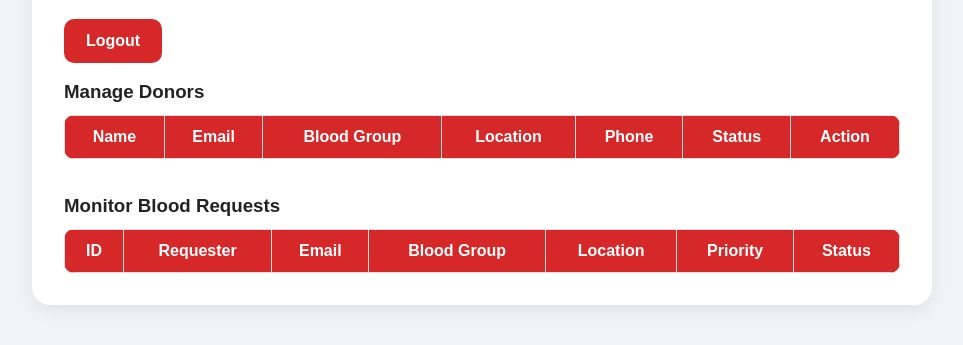
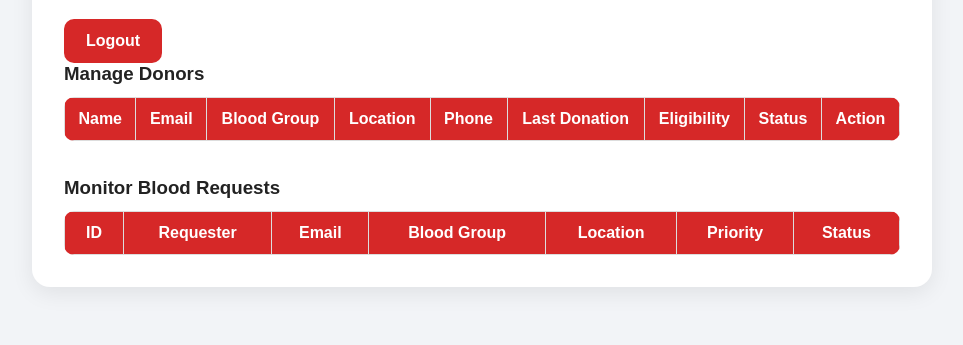
Before and after one commit to mihir1428/Blood-Donor-System, a plain HTML site: page Frontend/admin.html in a window 1280 px wide. Shown: the part 107-452 px from the top of the page, without its empty margins (158-1121 px from the left). Drawn offline with Linux system fonts and the light colour scheme; no server answers; sample sign-in values are in the browser's storage.

Commit message:
Update admin.html

```diff
--- a/Frontend/admin.html
+++ b/Frontend/admin.html
@@ -5,14 +5,15 @@
   <link rel="stylesheet" href="style.css">
 </head>
 <body>
-  <div class="container">
+  <div class="container wide-container">
     <div class="card">
+      <div class="dashboard-header-row">
         <h2>Admin Dashboard</h2>
         <button type="button" onclick="logoutUser()">Logout</button>
-
-      <br><br>
+      </div>
 
       <h3>Manage Donors</h3>
+      <div class="table-wrap">
         <table>
           <thead>
             <tr>
@@ -21,16 +22,20 @@
               <th>Blood Group</th>
               <th>Location</th>
               <th>Phone</th>
+              <th>Last Donation</th>
+              <th>Eligibility</th>
               <th>Status</th>
               <th>Action</th>
             </tr>
           </thead>
           <tbody id="adminDonorTable"></tbody>
         </table>
+      </div>
 
       <br><br>
 
       <h3>Monitor Blood Requests</h3>
+      <div class="table-wrap">
         <table>
           <thead>
             <tr>
@@ -47,6 +52,7 @@
         </table>
       </div>
     </div>
+  </div>
 
   <script src="script.js"></script>
   <script>
```
Lines whose indentation alone changed are shown as unchanged.
